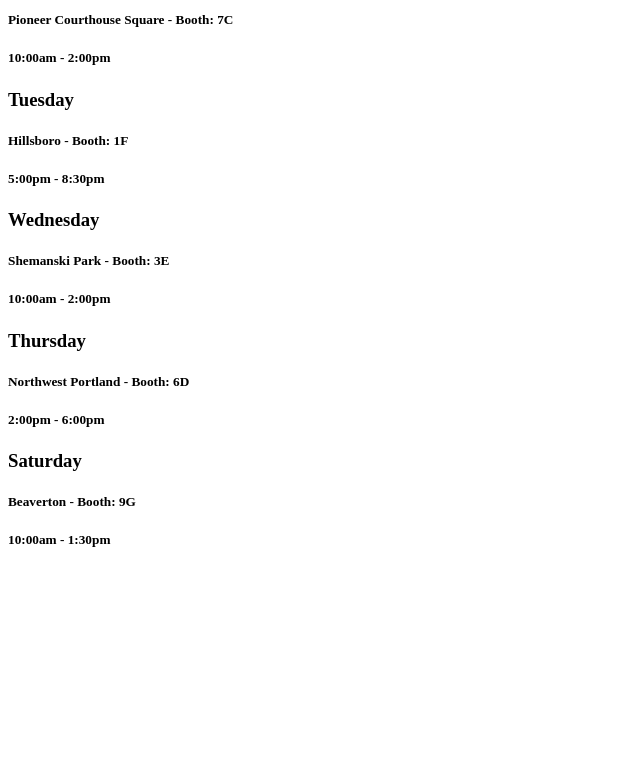
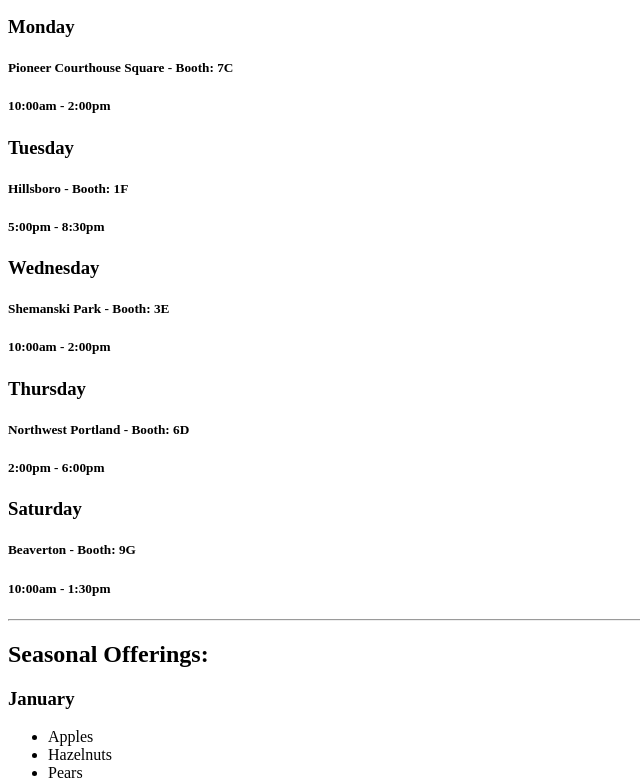
Before and after one commit to Dawnabelle/farmers-market-react, a React app: page / in a window 1280 px wide. Shown: the part 300-1082 px from the top of the page, without its empty margins (0-640 px from the left). Before the commit the page ends 871 px from the top, so only its background shows below. Built offline with nearby package versions, Linux system fonts and the light colour scheme.

Commit message:
add SeasonlProduce, Month and Produce components to display monthly selections

```diff
--- a/src/components/App.jsx
+++ b/src/components/App.jsx
@@ -1,12 +1,14 @@
 import React from "react";
 import Header from './Header';
 import MarketSchedule from './MarketSchedule';
+import SeasonalProduce from './SeasonalProduce';
 
 function App(){
   return (
     <div>
       <Header/>
       <MarketSchedule/>
+      <SeasonalProduce/>
     </div>
   );
 }
--- a/src/components/MarketSchedule.jsx
+++ b/src/components/MarketSchedule.jsx
@@ -44,6 +44,7 @@
   return (
     <div>
       <hr/>
+      <h2>Market Schedule:</h2>
       {masterSchedule.map((day, index) =>
         <Day weekday={day.day}
           location={day.location}
--- /dev/null
+++ b/src/components/Month.jsx
@@ -0,0 +1,24 @@
+import React from 'react';
+import Produce from './produce';
+import PropTypes from 'prop-types';
+
+function Month(props){
+  return (
+    <div>
+      <h3>{props.month}</h3>
+      <ul>
+        {props.selection.map((produce, index) =>
+          <Produce produce = {produce}
+            key={index}/>
+        )}
+      </ul>
+    </div>
+  );
+}
+
+Month.propTypes = {
+  month: PropTypes.string.isRequired,
+  selection: PropTypes.arrayOf(PropTypes.string)
+}
+
+export default Month;
--- /dev/null
+++ b/src/components/Produce.jsx
@@ -0,0 +1,17 @@
+import React from 'react';
+import PropTypes from 'prop-types';
+
+function Produce(props){
+  return (
+    <div>
+      <li>{props.produce}</li>
+    </div>
+  );
+}
+
+Produce.propTypes = {
+  produce: PropTypes.string.isRequired
+};
+
+
+export default Produce;
--- a/src/components/SeasonalProduce.jsx
+++ b/src/components/SeasonalProduce.jsx
@@ -0,0 +1,287 @@
+import React from 'react';
+import Month from './Month';
+
+const availableProduce = [
+   {
+      month: "January",
+      selection: [
+         "Apples",
+         "Hazelnuts",
+         "Pears",
+         "Garlic",
+         "Mushrooms",
+         "Onions",
+         "Potatoes",
+         "Turnips"
+      ]
+   },
+   {
+      month: "February",
+      selection: [
+         "Apples",
+         "Hazelnuts",
+         "Pears",
+         "Garlic",
+         "Mushrooms",
+         "Onions",
+         "Potatoes"
+      ]
+   },
+   {
+      month: "March",
+      selection: [
+         "Apples",
+         "Hazelnuts",
+         "Pears",
+         "Rhubarb",
+         "Garlic",
+         "Mushrooms",
+         "Onions",
+         "Potatoes"
+      ]
+   },
+   {
+      month: "April",
+      selection: [
+         "Apples",
+         "Hazelnuts",
+         "Pears",
+         "Rhubarb",
+         "Asparagus",
+         "Garlic",
+         "Lettuce",
+         "Mushrooms",
+         "Onions",
+         "Potatoes"
+      ]
+   },
+   {
+      month: "May",
+      selection: [
+         "Apples",
+         "Hazelnuts",
+         "Pears",
+         "Rhubarb",
+         "Asparagus",
+         "Cauliflower",
+         "Garlic",
+         "Lettuce",
+         "Potatoes",
+         "Radishes"
+      ]
+   },
+   {
+      month: "June",
+      selection: [
+         "Apples",
+         "Hazelnuts",
+         "Pears",
+         "Rhubarb",
+         "Blackberries",
+         "Cherries",
+         "Raspberries",
+         "Strawberries",
+         "Asparagus",
+         "Broccoli",
+         "Cauliflower",
+         "Kohlrabi",
+         "Lettuce",
+         "Mushrooms",
+         "Potatoes",
+         "Radishes",
+         "Squash"
+      ]
+   },
+   {
+      month: "July",
+      selection: [
+         "Apples",
+         "Hazelnuts",
+         "Pears",
+         "Rhubarb",
+         "Apricots",
+         "Blackberries",
+         "Blueberries",
+         "Cherries",
+         "Melons",
+         "Nectarines",
+         "Peaches",
+         "Raspberries",
+         "Strawberries",
+         "Tomatoes",
+         "Beets",
+         "Broccoli",
+         "Brussel Sprouts",
+         "Cabbage",
+         "Carrots",
+         "Cauliflower",
+         "Cucumber",
+         "Eggplant",
+         "Garlic",
+         "Green Beans",
+         "Kohlrabi",
+         "Lettuce",
+         "Mushrooms",
+         "Potatoes",
+         "Radishes",
+         "Squash",
+         "Turnips"
+      ]
+   },
+   {
+      month: "August",
+      selection: [
+         "Apples",
+         "Apricots",
+         "Blackberries",
+         "Blueberries",
+         "Cherries",
+         "Melons",
+         "Nectarines",
+         "Peaches",
+         "Pears",
+         "Plums",
+         "Raspberries",
+         "Rhubarb",
+         "Strawberries",
+         "Tomatoes",
+         "Beets",
+         "Broccoli",
+         "Brussel Sprouts",
+         "Cabbage",
+         "Carrots",
+         "Cauliflower",
+         "Corn",
+         "Cucumber",
+         "Eggplant",
+         "Garlic",
+         "Green Beans",
+         "Kohlrabi",
+         "Lettuce",
+         "Mushrooms",
+         "Onions",
+         "Peas",
+         "Peppers",
+         "Potatoes",
+         "Radishes",
+         "Squash",
+         "Turnips"
+      ]
+   },
+   {
+      month: "September",
+      selection: [
+         "Apples",
+         "Blueberries",
+         "Grapes",
+         "Melons",
+         "Peaches",
+         "Pears",
+         "Plums",
+         "Raspberries",
+         "Tomatoes",
+         "Broccoli",
+         "Brussel Sprouts",
+         "Cabbage",
+         "Carrots",
+         "Cauliflower",
+         "Corn",
+         "Cucumber",
+         "Eggplant",
+         "Garlic",
+         "Green Beans",
+         "Kohlrabi",
+         "Lettuce",
+         "Mushrooms",
+         "Onions",
+         "Peas",
+         "Peppers",
+         "Potatoes",
+         "Radishes",
+         "Squash",
+         "Turnips"
+      ]
+   },
+   {
+      month: "October",
+      selection: [
+         "Apples",
+         "Grapes",
+         "Hazelnuts",
+         "Melons",
+         "Peaches",
+         "Pears",
+         "Tomatoes",
+         "Broccoli",
+         "Brussel Sprouts",
+         "Cabbage",
+         "Carrots",
+         "Cauliflower",
+         "Corn",
+         "Cucumber",
+         "Eggplant",
+         "Garlic",
+         "Green Beans",
+         "Kohlrabi",
+         "Lettuce",
+         "Mushrooms",
+         "Onions",
+         "Peas",
+         "Peppers",
+         "Potatoes",
+         "Pumpkins",
+         "Radishes",
+         "Squash",
+         "Turnips"
+      ]
+   },
+   {
+      month: "November",
+      selection: [
+         "Apples",
+         "Hazelnuts",
+         "Pears",
+         "Broccoli",
+         "Carrots",
+         "Cauliflower",
+         "Garlic",
+         "Mushrooms",
+         "Onions",
+         "Potatoes",
+         "Squash",
+         "Turnips"
+      ]
+   },
+   {
+      month: "December",
+      selection: [
+         "Apples",
+         "Hazelnuts",
+         "Pears",
+        "Broccoli",
+         "Carrots",
+         "Cauliflower",
+         "Garlic",
+         "Mushrooms",
+         "Onions",
+         "Potatoes",
+         "Turnips"
+      ]
+   }
+];
+
+function SeasonalProduce(){
+  return (
+    <div>
+    <hr/>
+      <h2>Seasonal Offerings:</h2>
+      {availableProduce.map((season, index) =>
+        <Month month={season.month}
+          selection={season.selection}
+          key={index}/>
+      )}
+    </div>
+  );
+}
+
+export default SeasonalProduce;
```
